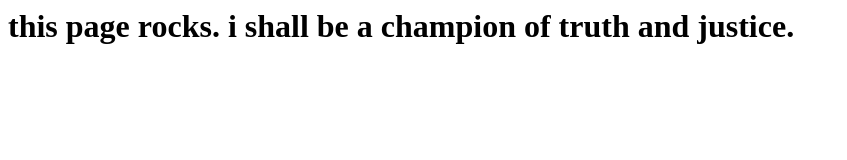
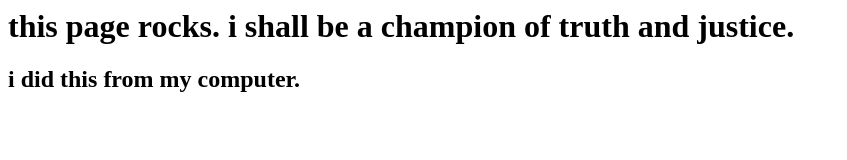
Before and after one commit to anthonyjohnclark/anthonyjohnclark.github.io, a plain HTML site: page index.html in a window 1280 px wide. Shown: the whole page, without its empty margins (0-847 px from the left). Drawn offline with Linux system fonts and the light colour scheme.

Commit message:
updated index

```diff
--- a/index.html
+++ b/index.html
@@ -5,5 +5,6 @@
    </head>
    <body>
      <h1>this page rocks. i shall be a champion of truth and justice.</h1>
+     <h2>i did this from my computer.</h2>
    </body>
 </html>
```
